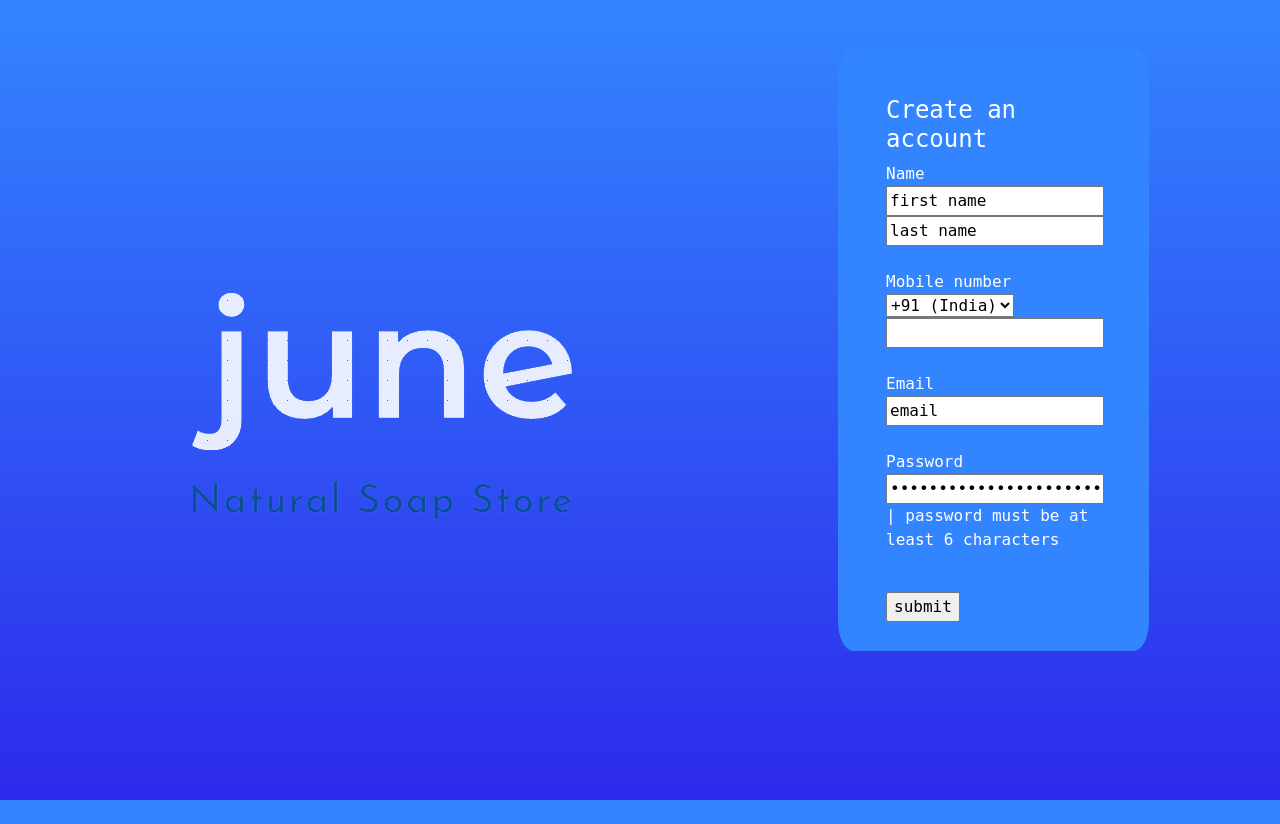
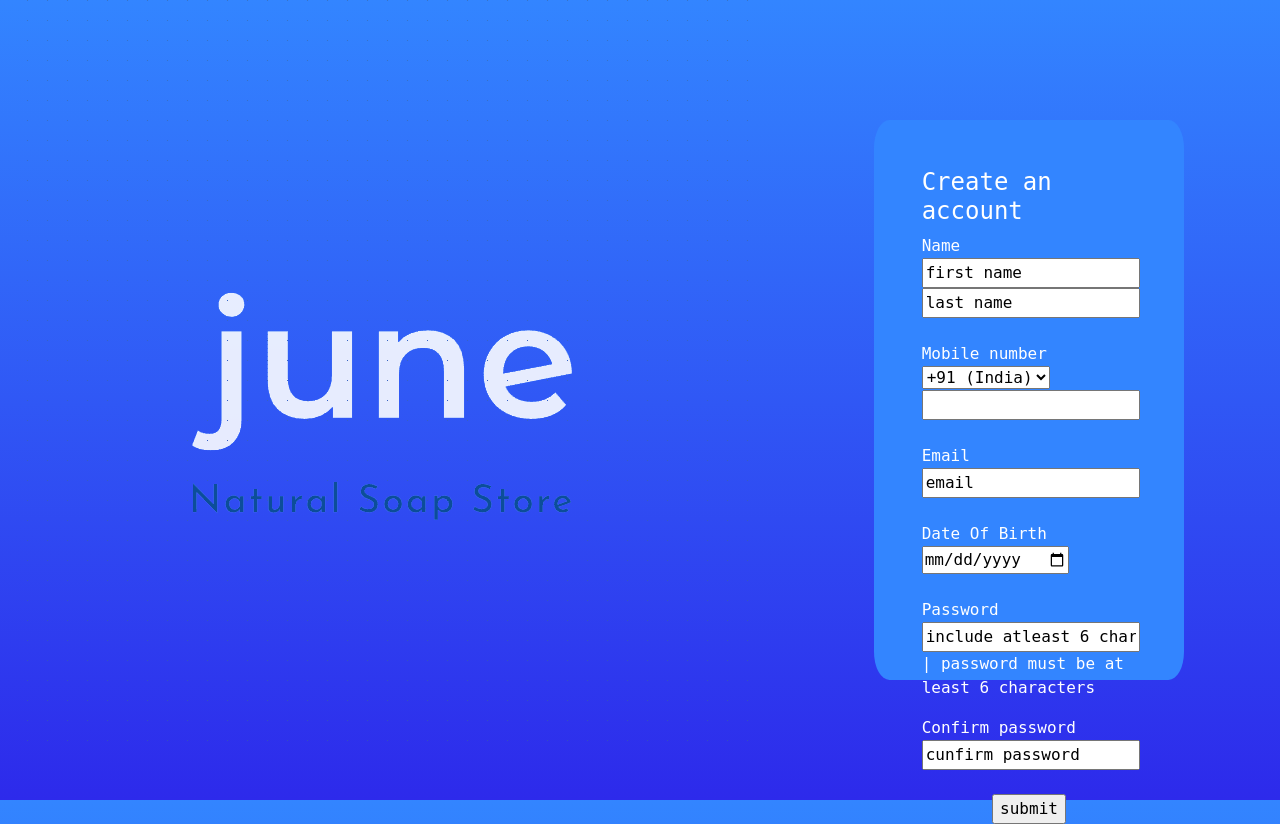
Before and after one commit to sreeraj-sc/June-Natural-Soap-Store, a PHP site: page /registration.html in a window 1280 px wide. Before the commit the page ends 800 px from the top, so only its background shows below. Run offline with PHP 8.4, Linux system fonts and the light colour scheme.

Commit message:
adding bootstap mare effectively

```diff
--- a/registration.html
+++ b/registration.html
@@ -14,8 +14,8 @@
         <div class="col">
           <img src="images/June-logo-1.png" alt="Logo">
         </div>
-        <div class="col reg-div">
-          <div class="m-5 reg p-5">
+        <div class="col reg-div d-flex justify-content-center align-items-center mt-xxl-4" style="height: 100vh;">
+          <div class="reg p-5">
             <h4>Create an account</h4>
             <form action="registration.php" method="post">
               <label for="name">Name</label><br>
@@ -29,10 +29,16 @@
               <input type="number" id="mobile-number"><br><br>
               <label for="email">Email</label><br>
               <input type="email" id="email" value="email"><br><br>
+              <label for="date-of-birth">Date Of Birth</label><br>
+              <input type="date" id="dob"><br><br>
               <label for="password">Password</label><br>
-              <input type="password" id="password" value="include atleast 6 characters"><br>
-              <p>| password must be at least 6 characters</p><br>
-              <input type="submit" value="submit">
+              <input type="text" id="password" value="include atleast 6 characters"><br>
+              <p>| password must be at least 6 characters</p>
+              <label for="cun-password">Confirm password</label><br>
+              <input type="text" id="cun-password" value="cunfirm password"><br><br>
+              <div class="d-flex justify-content-center align-items-center">
+                <input type="submit" value="submit">
+              </div>
             </form>
           </div>
         </div>
--- a/style.css
+++ b/style.css
@@ -11,7 +11,7 @@ body
 .reg
 {
     background-color: #3385ff;
-    height: 80%;
+    height: 70%;
     width: 65%;
     border-radius: 5%;
 }
```
